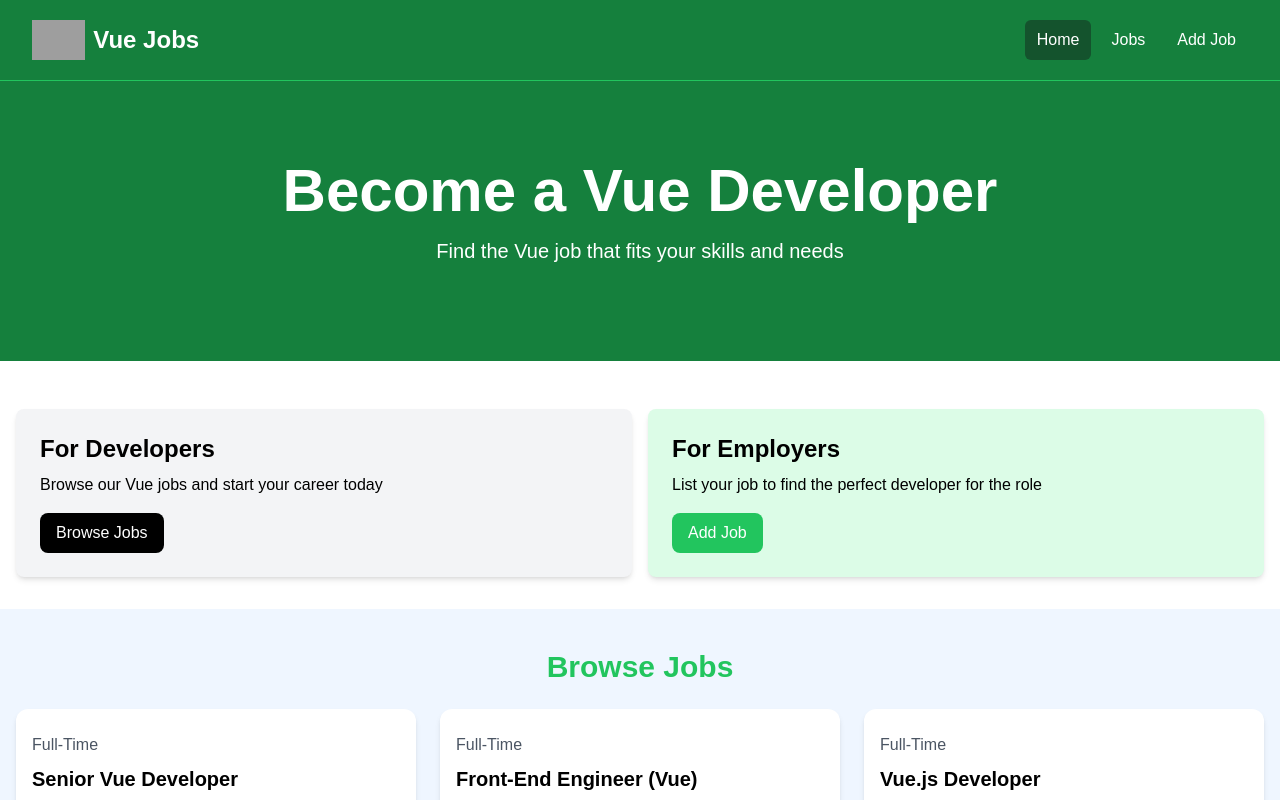
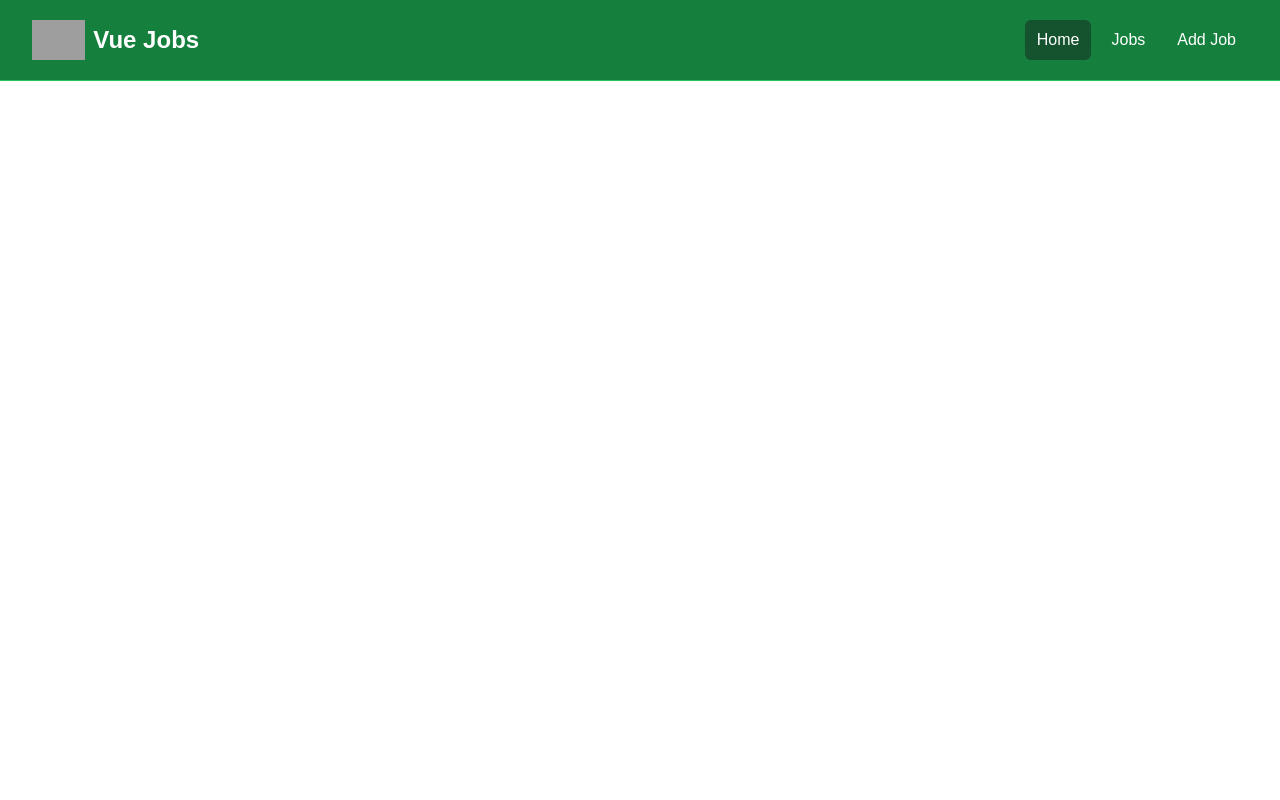
Before and after one commit to schmeb0704/vueTutorial, a Vue app: page / in a window 1280 px wide. Shown: the top 800 px of the page. Built offline with nearby package versions, Linux system fonts and the light colour scheme; grey boxes are pictures that could not be loaded.

Commit message:
feat: create HomeView and transfer components to HomeView

```diff
--- a/src/App.vue
+++ b/src/App.vue
@@ -1,13 +1,7 @@
 <script setup>
 import Navbar from './components/Navbar.vue';
-import Hero from './components/Hero.vue';
-import HomeCards from './components/HomeCards.vue';
-import JobListings from './components/JobListings.vue';
 </script>
 
 <template>
   <Navbar/>
-  <Hero/>
-  <HomeCards/>
-  <JobListings :limit="3" :show-button="false"/>
 </template>
--- /dev/null
+++ b/src/views/HomeView.vue
@@ -0,0 +1,12 @@
+<script setup>
+import Hero from '@/components/Hero.vue';
+import HomeCards from '@/components/HomeCards.vue';
+import JobListings from '@/components/JobListings.vue';
+
+
+</script>
+<template>
+  <Hero/>
+  <HomeCards/>
+  <JobListings :limit="3" :show-button="true"/>
+</template>
```
